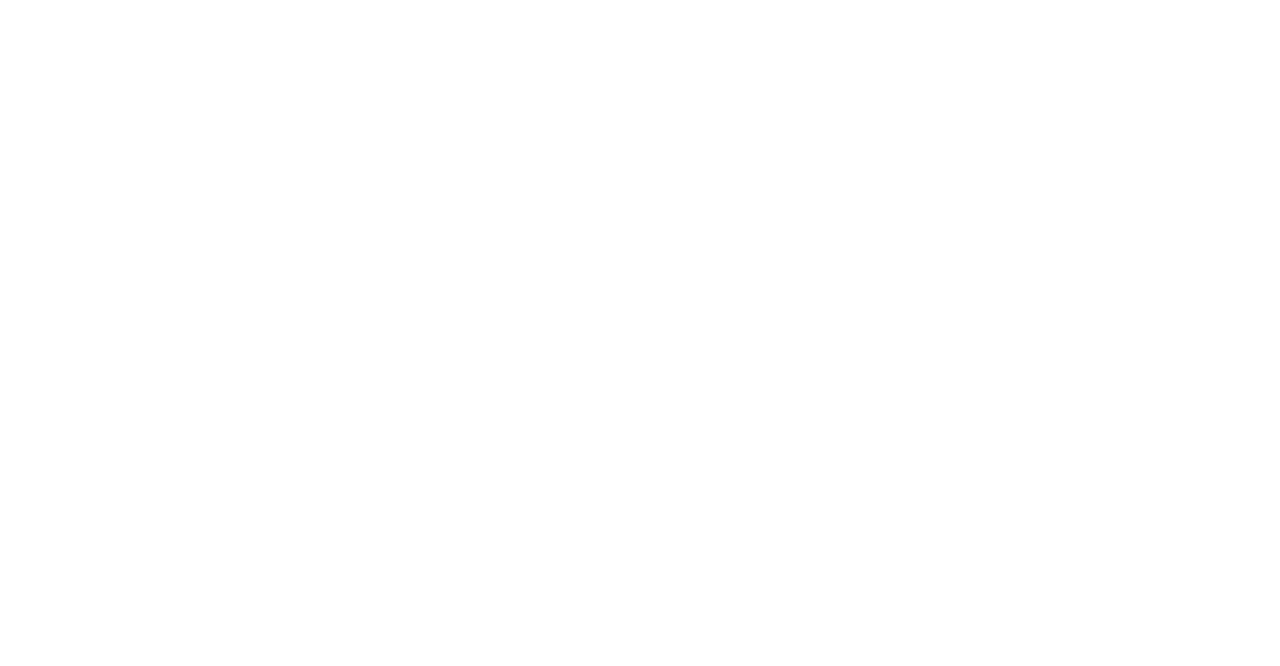
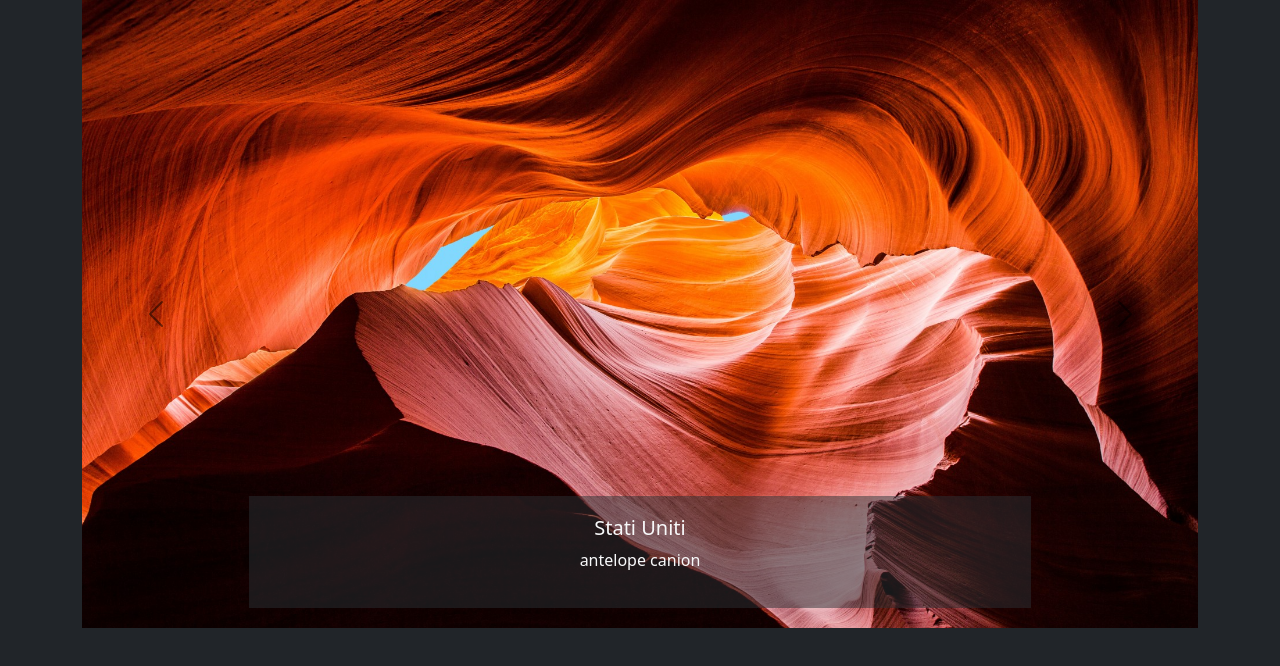
Before and after one commit to Mattia-Giunta/js-array-objects-carousel, a plain HTML site: page index.html in a window 1280 px wide. Drawn offline with nearby package versions, Linux system fonts and the light colour scheme.

Commit message:
inserito il carosello funzionante

```diff
--- a/assets/js/main.js
+++ b/assets/js/main.js
@@ -25,3 +25,97 @@
 
 // BONUS 3:
 // Aggiungere bottoni di start/stop e di inversione del meccanismo di autoplay.
+
+// inizializzazione costanti
+const arrowRight = document.getElementById('arrowNext');
+const arrowLeft = document.getElementById('arrowPrev');
+const placeHTML = document.getElementById('place');
+const infoHTML = document.getElementById('info');
+const figureHtml = document.getElementById('figure');
+
+console.log( figureHtml )
+
+// array di oggetti
+const images = [
+
+    {
+        place:'Stati Uniti',
+        info:'antelope canion',
+        link:'./assets/img/antelope canyon.jpg',
+    },
+    {
+        place:'Italia',
+        info:'Colosseo',
+        link:'./assets/img/colosseo.jpg',
+    },
+    {
+        place:'Perù',
+        info:'Machu Picchu',
+        link:'./assets/img/machu picchu.jpg',
+    },
+    {
+        place:'Australia',
+        info:'Opera House',
+        link:'./assets/img/opera house.jpg',
+    },
+    {
+        place:'Giappone',
+        info:'Santuario di Fuschimi Inari',
+        link:'./assets/img/santuario giappone.jpg',
+    },
+
+];
+
+// variabile per dare una posizione all'immagine
+let currentImage = 0;
+
+// assegna la prima immagine e il contenuto di pertenza
+figureHtml.setAttribute('src', images[currentImage].link);
+placeHTML.innerText = images[currentImage].place;
+infoHTML.innerText = images[currentImage].info;
+
+
+
+for(let i = 0; i < images.length; i++){
+
+
+}
+
+
+// al click fa scorrete le immagini a destra
+arrowRight.addEventListener('click', function(){
+
+    if(currentImage === 4){
+
+        currentImage = 0;
+
+    } else {
+
+        currentImage++
+    }
+
+    figureHtml.setAttribute('src', images[currentImage].link);
+    placeHTML.innerText = images[currentImage].place;
+    infoHTML.innerText = images[currentImage].info;
+
+})
+
+
+
+// al click fa scorrete le immagini a sinistra
+arrowLeft.addEventListener('click', function(){
+
+    if(currentImage === 0){
+
+        currentImage = 4;
+
+    } else {
+
+        currentImage--
+    }
+
+    figureHtml.setAttribute('src', images[currentImage].link);
+    placeHTML.innerText = images[currentImage].place;
+    infoHTML.innerText = images[currentImage].info;
+
+})
--- a/index.html
+++ b/index.html
@@ -13,10 +13,55 @@
     <title>Carousel</title>
 
 </head>
-<body>
+
+<body  data-bs-theme="dark">
+
+    <div class="container ">
+
+        <div class="row ">
+            <div id="carouselExampleCaptions" class="carousel slide">
+
+
+                <div class="carousel-inner">
+
+                    <div class="carousel-item active">
+
+
+                        <img id="figure" class="d-block w-100  " alt="immagini carosello">
 
 
 
+                        <div class="carousel-caption d-none d-md-block bg-body-tertiary bg-opacity-50 ">
+
+                            <h5 id="place" class="text-light ">First slide label</h5>
+
+                            <p id="info" class="text-light ">Some representative placeholder content for the first slide.</p>
+
+                        </div>
+
+                    </div>
+
+                </div>
+
+                <button id="arrowPrev" class="carousel-control-prev" type="button" data-bs-target="#carouselExampleCaptions" data-bs-slide="prev">
+
+                <span class="carousel-control-prev-icon" aria-hidden="true"></span>
+
+                <span class="visually-hidden">Previous</span>
+
+                </button>
+
+                <button id="arrowNext" class="carousel-control-next" type="button" data-bs-target="#carouselExampleCaptions" data-bs-slide="next">
+
+                <span class="carousel-control-next-icon" aria-hidden="true"></span>
+
+                <span class="visually-hidden">Next</span>
+
+                </button>
+
+            </div>
+        </div>
+    </div>
 
     <script src="./assets/js/main.js"></script>
 </body>
```
